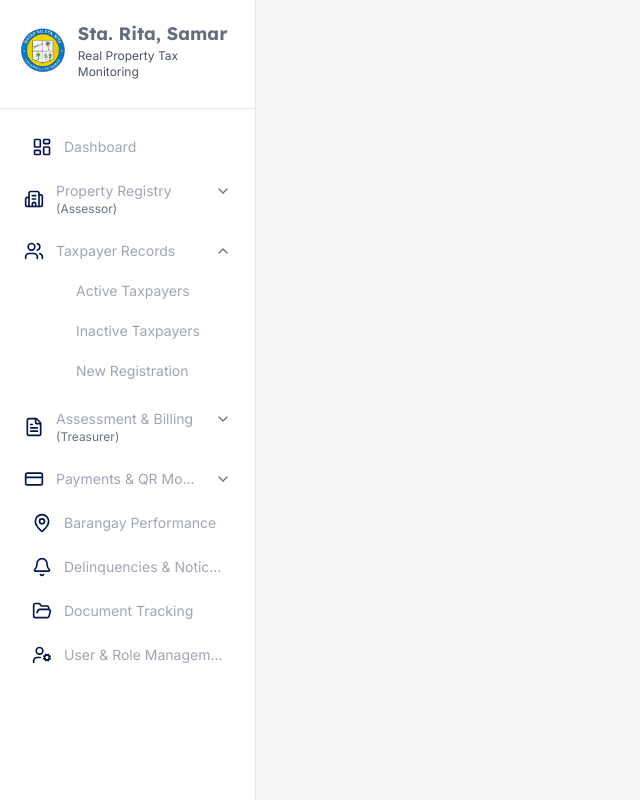
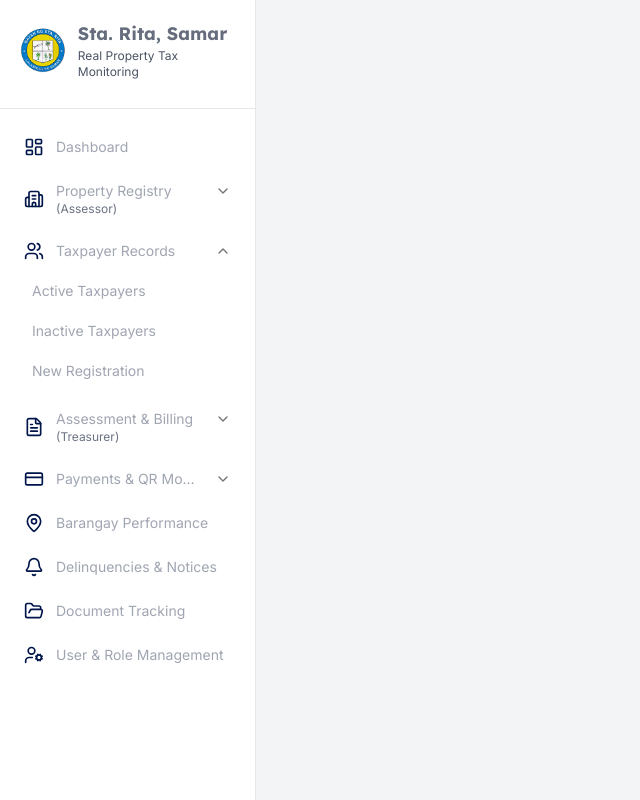
Before and after one commit to panisjr/tax-system, a Next.js app: page /# in a window 1280 px wide. Both pictures are taken after a click on the button "Taxpayer Records". Shown: the whole page, without its empty margins (0-640 px from the left). Built offline with nearby package versions, Linux system fonts and the light colour scheme.

Commit message:
Sidebar icons updated & overflow-y hidden aside

```diff
--- a/app/components/Sidebar.tsx
+++ b/app/components/Sidebar.tsx
@@ -91,7 +91,7 @@ export default function Sidebar() {
 
   return (
     <aside
-      className={`${inter.className} h-screen w-64 bg-white border-r border-gray-200 flex flex-col`}
+      className={`${inter.className} fixed left-0 top-0 h-screen w-64 bg-white border-r border-gray-200 flex flex-col`}
     >
       {/* Header with Logo */}
       <div className='p-5 border-b border-gray-200'>
@@ -126,7 +126,7 @@ export default function Sidebar() {
               <div key={item.name}>
                 {hasSubmenu ? (
                   <AccordionItem value={item.name}>
-                    <AccordionTrigger className='text-[#A0A5B2] hover:text-gray-900 hover:bg-gray-50 px-2 rounded-lg py-3 cursor-pointer overflow-hidden'>
+                    <AccordionTrigger className='text-[#A0A5B2] hover:bg-gray-50 px-2 rounded-lg py-3 cursor-pointer overflow-hidden'>
                       <div className='flex items-center gap-3 flex-1 overflow-hidden'>
                         <Icon className='w-5 h-5 shrink-0 text-[#00154A]' />
                         <div className='flex-1 min-w-0 text-left overflow-hidden'>
@@ -137,13 +137,13 @@ export default function Sidebar() {
                         </div>
                       </div>
                     </AccordionTrigger>
-                    <AccordionContent className='pl-11 pt-0 pb-2'>
+                    <AccordionContent className='pl-2 pt-0 pb-2'>
                       <div className='space-y-1'>
                         {item.submenu?.map((subitem) => (
                           <Link
                             key={subitem.name}
                             href={subitem.path}
-                            className={`flex items-center px-4 py-2 text-sm rounded-lg transition cursor-pointer [text-decoration:none] ${
+                            className={`flex items-center px-2 py-2 text-sm rounded-lg transition cursor-pointer [text-decoration:none] ${
                               pathname === subitem.path
                                 ? 'bg-blue-50 text-blue-600 font-medium'
                                 : 'text-[#A0A5B2] hover:bg-gray-50 hover:text-gray-900'
@@ -158,7 +158,7 @@ export default function Sidebar() {
                 ) : (
                   <Link
                     href={item.path}
-                    className='flex items-center gap-3 px-4 py-3 rounded-lg transition text-[#A0A5B2] hover:bg-gray-50 hover:text-gray-900 cursor-pointer [text-decoration:none] overflow-hidden'
+                    className='flex items-center gap-3 px-2 py-3 rounded-lg transition text-[#A0A5B2] hover:bg-gray-50 hover:text-gray-900 cursor-pointer [text-decoration:none] overflow-hidden'
                   >
                     <Icon className='w-5 h-5 shrink-0 text-[#00154A]' />
                     <div className='flex-1 min-w-0 text-left overflow-hidden'>
--- a/app/layout.tsx
+++ b/app/layout.tsx
@@ -10,7 +10,7 @@ export default function RootLayout({
     <html lang="en">
       <body className="flex">
         <Sidebar/>
-        <main className="flex-1 p-6 bg-gray-100 min-h-screen">
+        <main className="flex-1 ml-64 p-6 bg-gray-100 min-h-screen">
           {children}
         </main>
       </body>
--- a/eslint.config.mjs
+++ b/eslint.config.mjs
@@ -30,12 +30,5 @@ export default [
     plugins: {
       '@typescript-eslint': tsPlugin,
     },
-    rules: {
-      'quotes': ['error', 'single'],
-      'semi': ['error', 'always'],
-      'indent': ['error', 2],
-      'no-var': 'error',
-      'prefer-const': 'error',
-    },
   },
 ]
```
